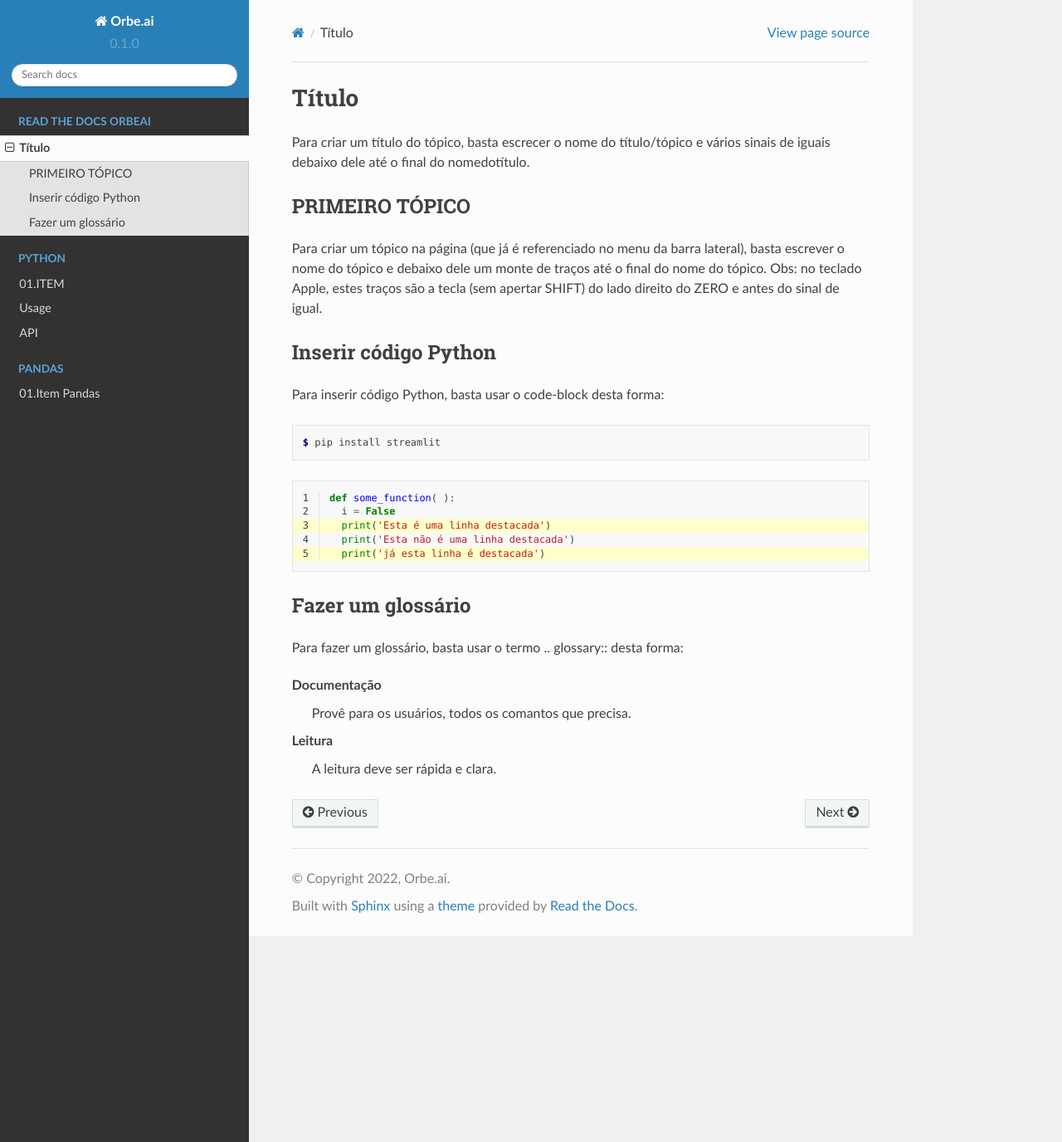
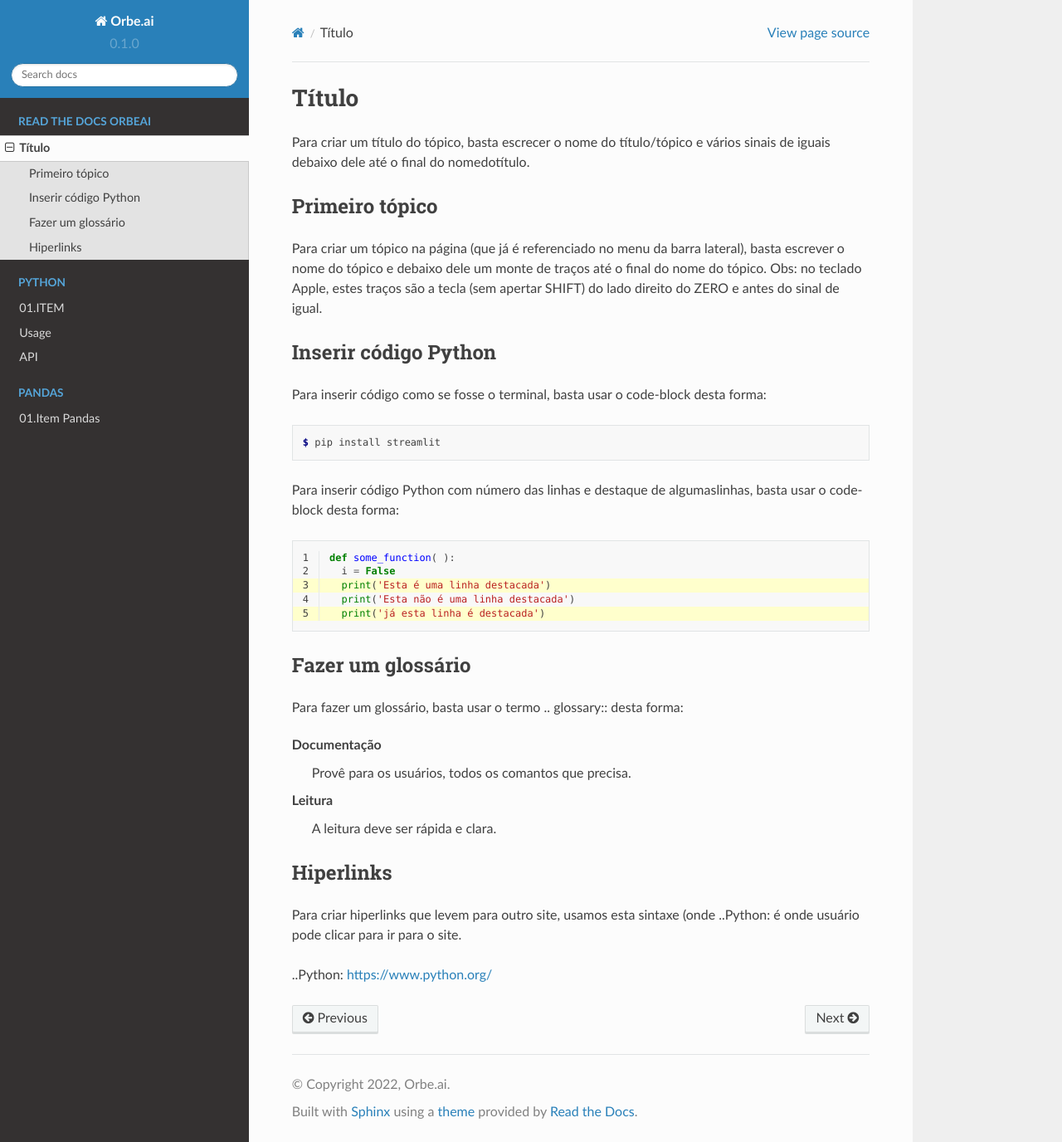
Before and after one commit to conteudo-orbeai/RTD-LIVRO, a Sphinx documentation site: the page built from docs/source/configuracoes_rtd_orbeai.rst, in a window 1280 px wide and 1376 px high. Shown: the whole window at 83% size. Built offline with Sphinx 7.4.7 and the Read the Docs theme 2.0.0, drawn with Linux system fonts in a browser that asks for light colours; pages that are not in the unit, such as notebooks, are missing from menus.

Commit message:
Update configuracoes_rtd_orbeai.rst

```diff
--- a/docs/source/configuracoes_rtd_orbeai.rst
+++ b/docs/source/configuracoes_rtd_orbeai.rst
@@ -4,7 +4,7 @@ Título
 Para criar um título do tópico, basta escrecer o nome do título/tópico e vários sinais de iguais debaixo dele até o final do nomedotítulo.
 
 
-PRIMEIRO TÓPICO
+Primeiro tópico
 ---------------
 
 Para criar um tópico na página (que já é referenciado no menu da barra lateral), basta escrever o nome do tópico e debaixo dele um monte de traços até o final do nome do tópico.
@@ -14,11 +14,13 @@ Obs: no teclado Apple, estes traços são a tecla (sem apertar SHIFT) do lado di
 Inserir código Python
 ----------------------
 
-Para inserir código Python, basta usar o code-block desta forma:
+Para inserir código como se fosse o terminal, basta usar o code-block desta forma:
 
 .. code-block:: console
 
   $ pip install streamlit
+
+Para inserir código Python com número das linhas e destaque de algumaslinhas, basta usar o code-block desta forma:
 
 .. code-block:: python
   :linenos:
@@ -42,3 +44,10 @@ Para fazer um glossário, basta usar o termo .. glossary:: desta forma:
 
   Leitura
     A leitura deve ser rápida e clara.
+
+Hiperlinks
+----------
+
+Para criar hiperlinks que levem para outro site, usamos esta sintaxe (onde ..Python: é onde usuário pode clicar para ir para o site.
+
+..Python: https://www.python.org/
```
